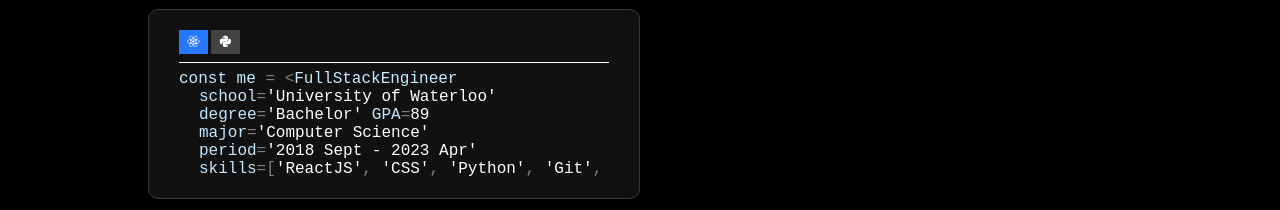
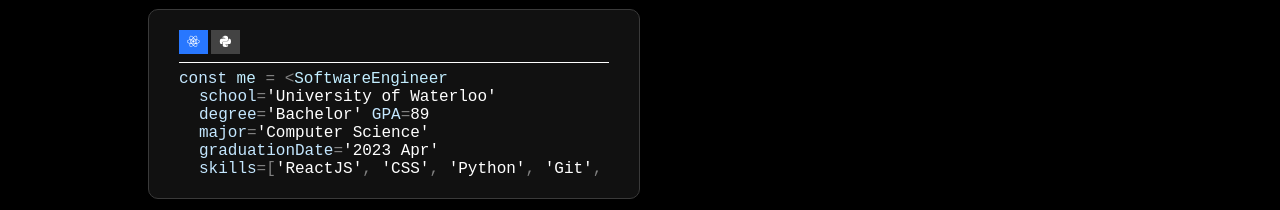
Before and after one commit to karenlinky/personal-website, a React (Create React App) app: page / in a window 1280 px wide. Shown: the part 274-484 px from the top of the page. Built offline with nearby package versions, Linux system fonts and the light colour scheme.

Commit message:
Updated resume

```diff
--- a/src/components/about/AboutDescription.js
+++ b/src/components/about/AboutDescription.js
@@ -13,7 +13,7 @@ const AboutDescription = () => {
       <span className={"descriptionBlue"}>{"me "}</span>
       <span className={"descriptionRed"}>{"= "}</span>
       <span className={"descriptionGrey"}>{"<"}</span>
-      <span className={"descriptionYellow"}>{"FullStackEngineer"}</span>
+      <span className={"descriptionYellow"}>{"SoftwareEngineer"}</span>
     </>
   );
 
@@ -46,9 +46,9 @@ const AboutDescription = () => {
 
   const descriptionPeriod = (
     <>
-      <span className={"descriptionPurple"}>{"period"}</span>
+      <span className={"descriptionPurple"}>{"graduationDate"}</span>
       <span className={"descriptionGrey"}>{"="}</span>
-      <span className={"descriptionGreen"}>{"'2018 Sept - 2023 Apr'"}</span>
+      <span className={"descriptionGreen"}>{"'2023 Apr'"}</span>
     </>
   );
 
@@ -130,7 +130,7 @@ const AboutDescription = () => {
     <>
       <span className={"descriptionBlue"}>{"me "}</span>
       <span className={"descriptionRed"}>{"= "}</span>
-      <span className={"descriptionYellow"}>{"FullStackEngineer"}</span>
+      <span className={"descriptionYellow"}>{"SoftwareEngineer"}</span>
       <span className={"descriptionGrey"}>{"("}</span>
     </>
   );
@@ -168,9 +168,9 @@ const AboutDescription = () => {
 
   const pythonPeriod = (
     <>
-      <span className={"descriptionPurple"}>{"period"}</span>
+      <span className={"descriptionPurple"}>{"graduation_date"}</span>
       <span className={"descriptionGrey"}>{"="}</span>
-      <span className={"descriptionGreen"}>{"'2018 Sept - 2023 Apr'"}</span>
+      <span className={"descriptionGreen"}>{"'2023 Apr'"}</span>
       <span className={"descriptionGrey"}>{","}</span>
     </>
   );
--- a/src/components/about/about.css
+++ b/src/components/about/about.css
@@ -153,11 +153,11 @@
 }
 
 .descriptionLine4 {
-    animation-delay: 3s;
+    animation-delay: 3.2s;
 }
 
 .descriptionLine5 {
-    animation-delay: 3.8s;
+    animation-delay: 4s;
 }
 
 .descriptionLine6 {
```
Also changed, not shown: 1 other file (tests, documents, lock files or other folders).
